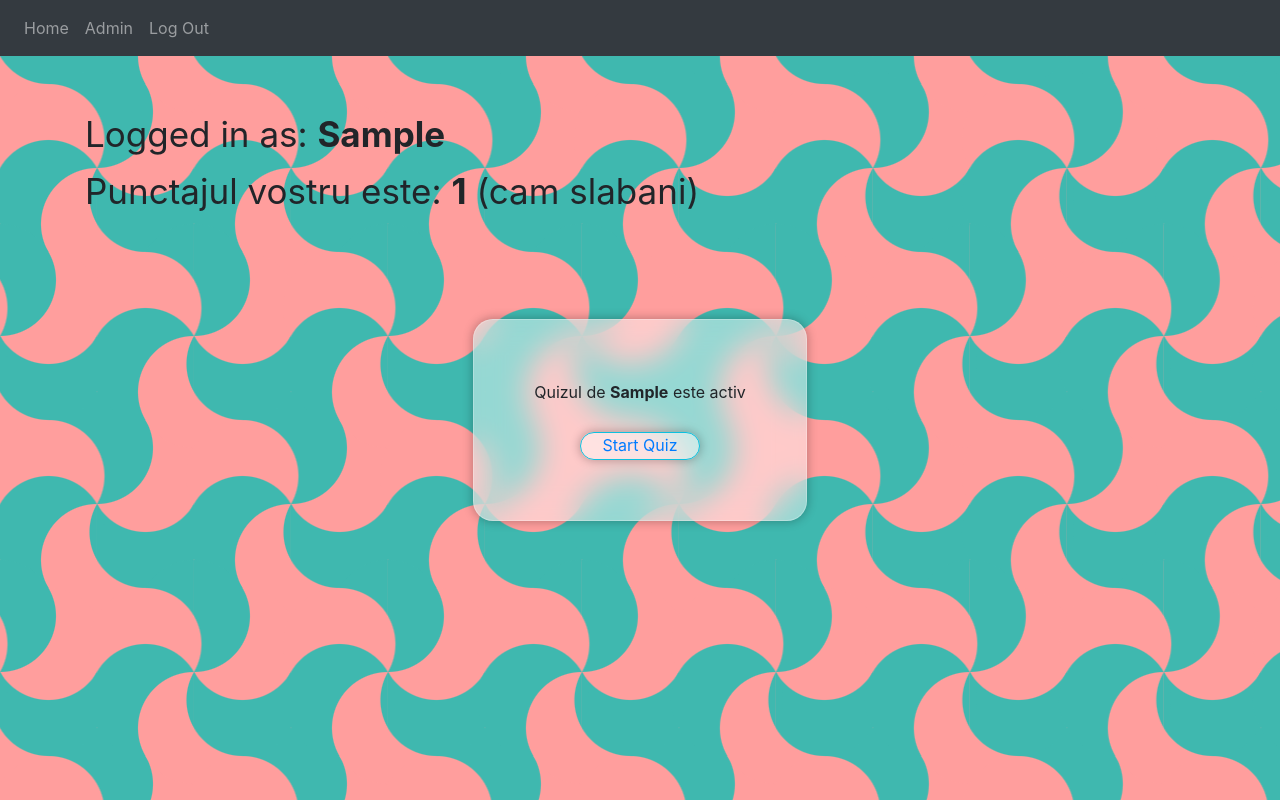
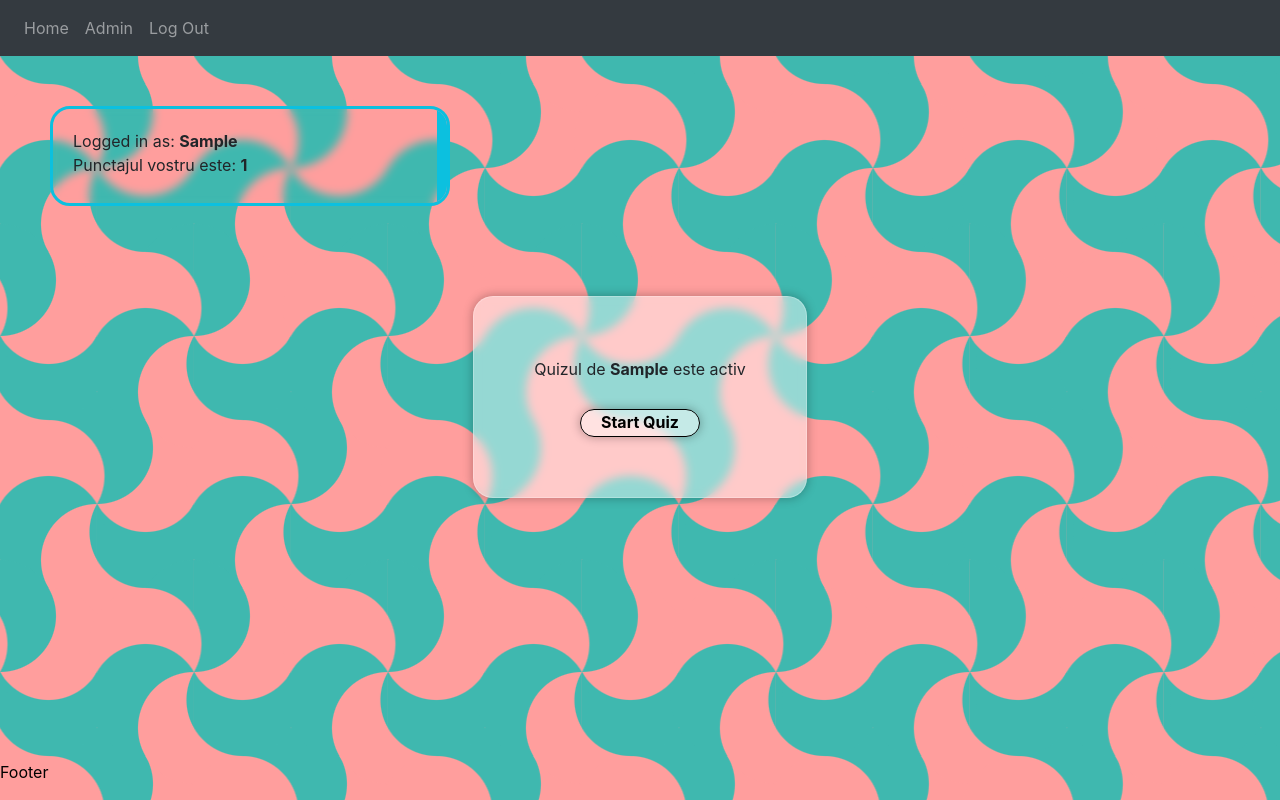
Before and after one commit to mihais137/aplicatietutorialpythonflask, a Flask app: page /check_quiz in a window 1280 px wide. Run offline with Flask 2, Linux system fonts and the light colour scheme; a user stored in the database is signed in; tables that the repository leaves empty hold one stand-in row (values such as "Sample post"); some libraries are stand-ins or nearby versions.

Commit message:
modificari frontend quiz si check_quiz

```diff
--- a/website/templates/base.html
+++ b/website/templates/base.html
@@ -20,6 +20,10 @@
     </head>
 
     <body>
+
+      <div class = "footer">
+        <p>Footer</p>
+      </div>
 
         <nav class="navbar navbar-expand-lg navbar-dark bg-dark">
             <button
@@ -80,7 +84,7 @@
             </div>
         </nav>
 
-        <div class="container">
+        <div class="caca">
           {% block content %}
 
           {% endblock%}
@@ -109,12 +113,21 @@
 
     <style>
 
+.footer{
+  position: fixed;
+  color: white;
+  left: 0;
+  bottom: 0;
+  width: 100%;
+  color: black;
+}
+
 html {
-  --r: 56px; /* control the size */
-  --c1: #3FB8AF /*color 1*/ 99%,#0000 101%;
-  --c2: #FF9E9D /*color 2*/ 99%,#0000 101%;
+  --r: 56px;
+  --c1: #3FB8AF  99%,#0000 101%;
+  --c2: #FF9E9D 99%,#0000 101%;
 
-  --s:calc(var(--r)*.866);  /* .866 = cos(30deg) */
+  --s:calc(var(--r)*.866);
   --g0:radial-gradient(var(--r),var(--c1));
   --g1:radial-gradient(var(--r),var(--c2));
   --f:radial-gradient(var(--r) at calc(100% + var(--s)) 50%,var(--c1));
@@ -135,16 +148,16 @@ html {
     var(--g0) 0 calc(-1*var(--r)),
     var(--g1) var(--s) calc(var(--r)/-2),
     var(--g0) var(--s) calc(var(--r)/ 2)
-    #FF9E9D; /*color 2 again here */
+    #FF9E9D;
   background-size: calc(4*var(--s)) calc(6*var(--r));
 }
 
   body{
-  --r: 56px; /* control the size */
-  --c1: #3FB8AF /*color 1*/ 99%,#0000 101%;
-  --c2: #FF9E9D /*color 2*/ 99%,#0000 101%;
+  --r: 56px;
+  --c1: #3FB8AF 99%,#0000 101%;
+  --c2: #FF9E9D 99%,#0000 101%;
 
-  --s:calc(var(--r)*.866);  /* .866 = cos(30deg) */
+  --s:calc(var(--r)*.866);
   --g0:radial-gradient(var(--r),var(--c1));
   --g1:radial-gradient(var(--r),var(--c2));
   --f:radial-gradient(var(--r) at calc(100% + var(--s)) 50%,var(--c1));
@@ -165,8 +178,11 @@ html {
     var(--g0) 0 calc(-1*var(--r)),
     var(--g1) var(--s) calc(var(--r)/-2),
     var(--g0) var(--s) calc(var(--r)/ 2)
-    #FF9E9D; /*color 2 again here */
+    #FF9E9D;
   background-size: calc(4*var(--s)) calc(6*var(--r));
+  /* background-image: url('https://i.ibb.co/vqLpb5P/live-daniel-react.png');
+  background-repeat: no-repeat;
+  background-size: cover; */
 }
 
     </style>
--- a/website/templates/check_quiz.html
+++ b/website/templates/check_quiz.html
@@ -1,5 +1,5 @@
 {% extends "base.html" %}
-{% block title %}Quiz{% endblock %}
+{% block title %}DroWo - Quiz{% endblock %}
 
 {% block content %}
 
@@ -9,11 +9,16 @@
 
 </head>
 
-<div class = "team_name">
+<div class = "team_name_info">
 
-<b1>Logged in as: <strong>{{user.nume}}</strong></b1>
+<b1>
+Logged in as: <strong>{{user.nume}}</strong></b1>
 <br>
-<b1>Punctajul vostru este: <strong>{{user.punctaj}}</strong> (cam slabani)</b1>
+<b1>Punctajul vostru este: <strong>{{user.punctaj}}</strong>
+    {% if user.punctaj == 0: %}
+    (cam slabani)
+    {% endif %}
+</b1>
 
 </div>
 
@@ -29,7 +34,7 @@
 <br>
 
 <a class = "btn-1" href="/quiz">
-    Start Quiz </a>
+    <strong>Start Quiz</strong> </a>
 
 {% else: %}
 
@@ -47,15 +52,60 @@
 
 <style>
 
-    .team_name{
-        margin-top: 50px;
-        font: 1em/1.618 Inter, sans-serif;
-        font-size: 35px;
-    }
+.team_name_info {
+    border-radius: 10px;
+    filter: drop-shadow(0 5px 10px 0 #ffffff);
+    width: 400px;
+    height: 100px;
+    background-color: transparent;
+    padding: 20px;
+    position: relative;
+    z-index: 0;
+    overflow: hidden;
+    transition: 0.6s ease-in;
+    justify-content: center;
+    align-items: center;
+    margin-top: 50px;
+    margin-left: 50px;
+    backdrop-filter: blur(5px);
+    border: 3px solid rgba(255, 255, 255, .25);
+    border-radius: 20px;
+    border-color:#0cc0df;
+}
+
+.team_name_info::before {
+  content: "";
+  position: absolute;
+  z-index: -1;
+  top: -15px;
+  right: -15px;
+  background: #0cc0df;
+  height:220px;
+  width: 25px;
+  border-radius: 32px;
+  transform: scale(1);
+  transform-origin: 50% 50%;
+  transition: transform 0.25s ease-out;
+}
+
+.team_name_info:hover::before{
+    transition-delay:0.2s ;
+
+  transform: scale(40);
+}
+
+.team_name_info:hover{
+    color: #ffffff;
+
+}
+
+.team_name_info p{
+    padding: 10px 0;
+}
 
     .main{
         margin: auto;
-        margin-top: 100px;
+        margin-top: 90px;
         font-size: 20px;
         box-sizing: inherit;
         font: 1em/1.618 Inter, sans-serif;
@@ -63,7 +113,6 @@
         display: flex;
         align-items: center;
         justify-content: center;
-        display: flex;
         flex-direction: column;
         justify-content: space-between;
         height: fit-content;
@@ -74,13 +123,13 @@
         background-color: rgba(255, 255, 255, 0.45);
         box-shadow: 0 0 10px 1px rgba(0, 0, 0, 0.25);
 
-        backdrop-filter: blur(15px);
+        backdrop-filter: blur(5px);
     }
 
     .btn-1{
         font-family: 1em/1.618 Inter, sans-serif;
         --c: #0cc0df;
-
+        color: black;
         pointer-events: all;
         text-decoration: none !important;
         box-shadow: 0 0 0 .1em inset var(--c);
@@ -100,7 +149,7 @@
         box-shadow: 0 0 10px 1px rgba(0, 0, 0, 0.25);
         width: 120px;
         text-align: center;
-        border-color: #0cc0df;
+        border-color: black;
     }
 
     .btn-1:hover{
@@ -109,6 +158,7 @@
         border-color: #0cc0df;
         cursor: pointer;
         text-decoration: none !important;
+        color: black;
     }
 
     .btn-1:active{
--- a/website/templates/results.html
+++ b/website/templates/results.html
@@ -5,7 +5,7 @@
 
 <h1>Rezultatu aici</h1>
 
-<h1>Bv ai terminat quizul de <strong>{{user.last_test}}</strong> si ai obtinut <strong>{{points}} </strong> puncte </h1>
+<h1>Bv ai terminat quizul de <strong>{{user.last_test}}</strong> si ai obtinut <strong>{{points}}</strong> puncte </h1>
 <h1>Raspunsurile corecte erau:</h1>
 <br>
 {% for q in questions:%}
--- a/website/views.py
+++ b/website/views.py
@@ -180,6 +180,7 @@ def results():
 
     if 'questions' in session and 'points' in session:
         questions = session['questions']
+        print(questions)
         points = session['points']
     else:
         return redirect(url_for('views.home'))
```
Also changed, not shown: website/templates/quiz.html (+102 -11 lines).
